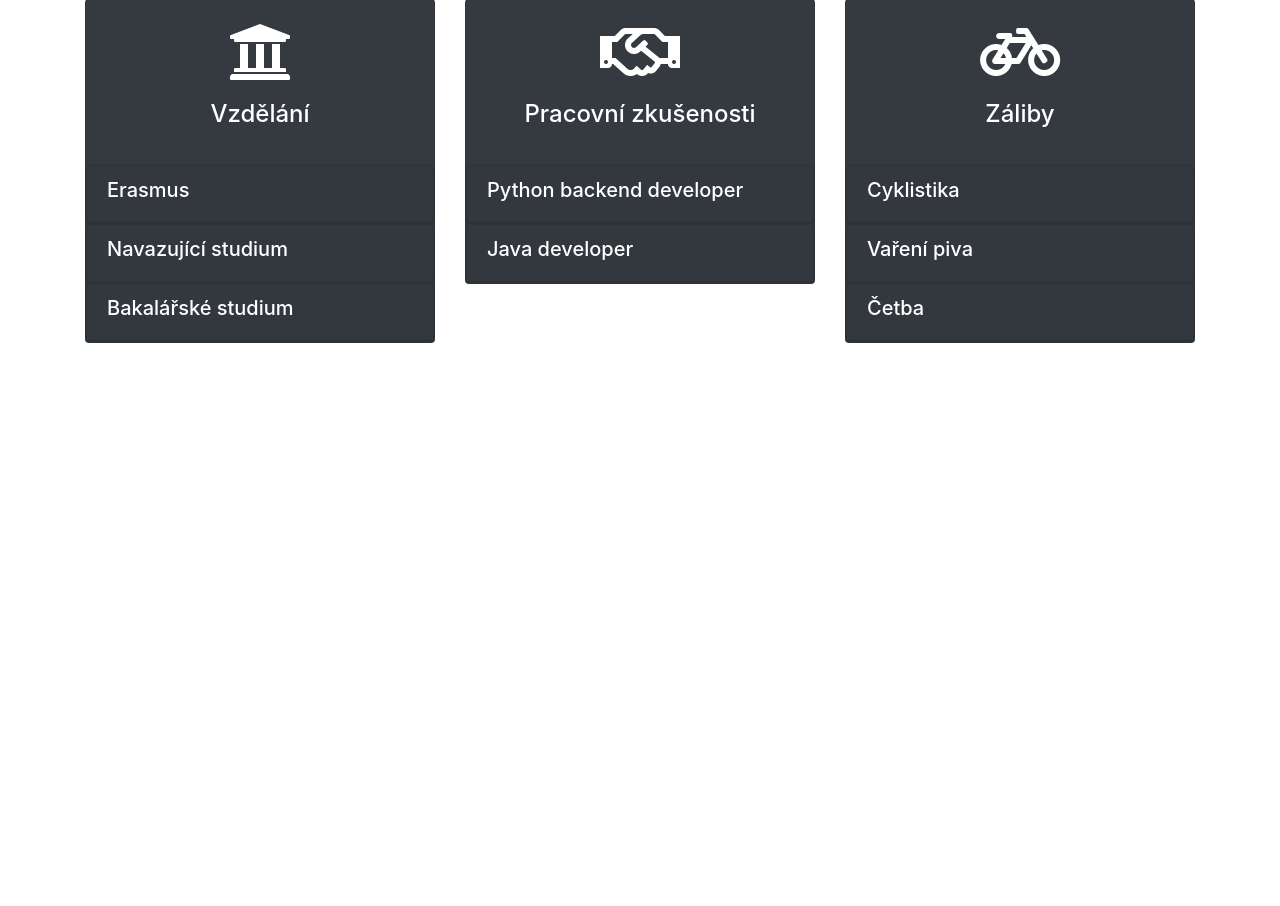
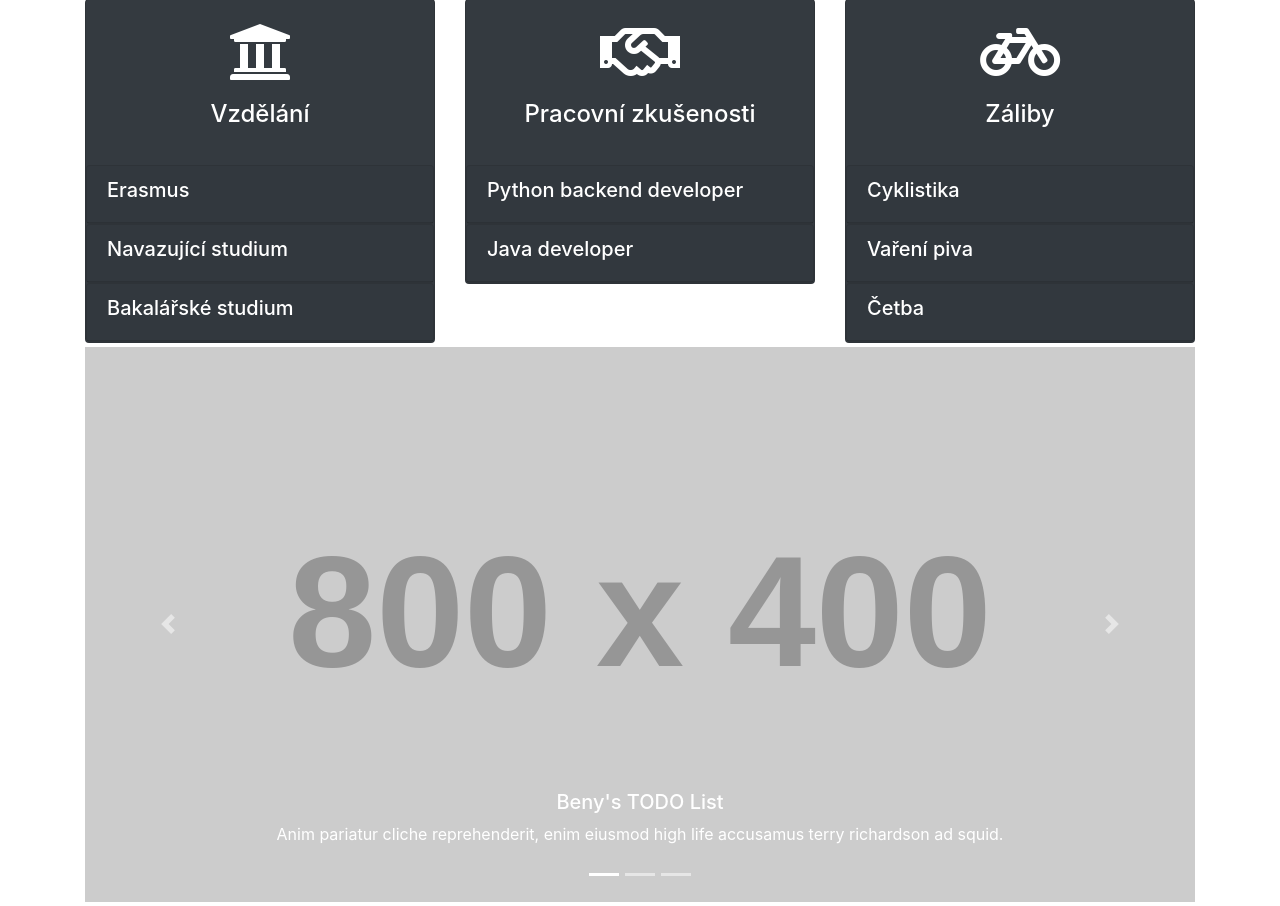
Before and after one commit to ondrejbenes/homepage, a Python web app: template templates/index.html in a window 1280 px wide. Shown: the part 244-1150 px from the top of the page. Before the commit the page ends 587 px from the top, so only its background shows below. Run offline with Jinja, Linux system fonts and the light colour scheme; the template is opened without the code that fills it, so the values that code supplies are empty; grey boxes labelled with a size stand in for pictures from a placeholder-image service; some libraries are stand-ins or nearby versions.

Commit message:
Portfolio carousel

```diff
--- a/templates/index.html
+++ b/templates/index.html
@@ -175,6 +175,46 @@
             </div>
          </div>
       </div>
+      <div class="container py-1">
+         <div id="carouselPortfolio" class="carousel slide" data-ride="carousel">
+            <ol class="carousel-indicators">
+               <li data-target="#carouselPortfolio" data-slide-to="0" class="active"></li>
+               <li data-target="#carouselPortfolio" data-slide-to="1"></li>
+               <li data-target="#carouselPortfolio" data-slide-to="2"></li>
+            </ol>
+            <div class="carousel-inner">
+               <div class="carousel-item active">
+                  <img class="d-block w-100" src="http://placehold.it/800x400" alt="Beny's TODO List">
+                  <div class="carousel-caption d-none d-md-block">
+                     <h5>Beny's TODO List</h5>
+                     <p>Anim pariatur cliche reprehenderit, enim eiusmod high life accusamus terry richardson ad squid.</p>
+                  </div>
+               </div>
+               <div class="carousel-item">
+                  <img class="d-block w-100" src="http://placehold.it/800x400/dd4444/fff" alt="Bring Obama Back">
+                  <div class="carousel-caption d-none d-md-block">
+                     <h5>Bring Obama Back</h5>
+                     <p>3 wolf moon officia aute, non cupidatat skateboard dolor brunch. Food truck quinoa nesciunt laborum.</p>
+                  </div>
+               </div>
+               <div class="carousel-item">
+                  <img class="d-block w-100" src="http://placehold.it/800x400/777" alt="Final Exam">
+                  <div class="carousel-caption d-none d-md-block">
+                     <h5>Final Exam</h5>
+                     <p>Leggings occaecat craft beer farm-to-table, raw denim aesthetic synth nesciunt you probably haven't heard of them.</p>
+                  </div>
+               </div>
+            </div>
+            <a class="carousel-control-prev" href="#carouselPortfolio" role="button" data-slide="prev">
+            <span class="carousel-control-prev-icon" aria-hidden="true"></span>
+            <span class="sr-only">Předchozí</span>
+            </a>
+            <a class="carousel-control-next" href="#carouselPortfolio" role="button" data-slide="next">
+            <span class="carousel-control-next-icon" aria-hidden="true"></span>
+            <span class="sr-only">Další</span>
+            </a>
+         </div>
+      </div>
       <!-- Optional JavaScript -->
       <!-- jQuery first, then Popper.js, then Bootstrap JS -->
       <script src="https://code.jquery.com/jquery-3.2.1.slim.min.js" integrity="sha384-KJ3o2DKtIkvYIK3UENzmM7KCkRr/rE9/Qpg6aAZGJwFDMVNA/GpGFF93hXpG5KkN" crossorigin="anonymous"></script>
```
